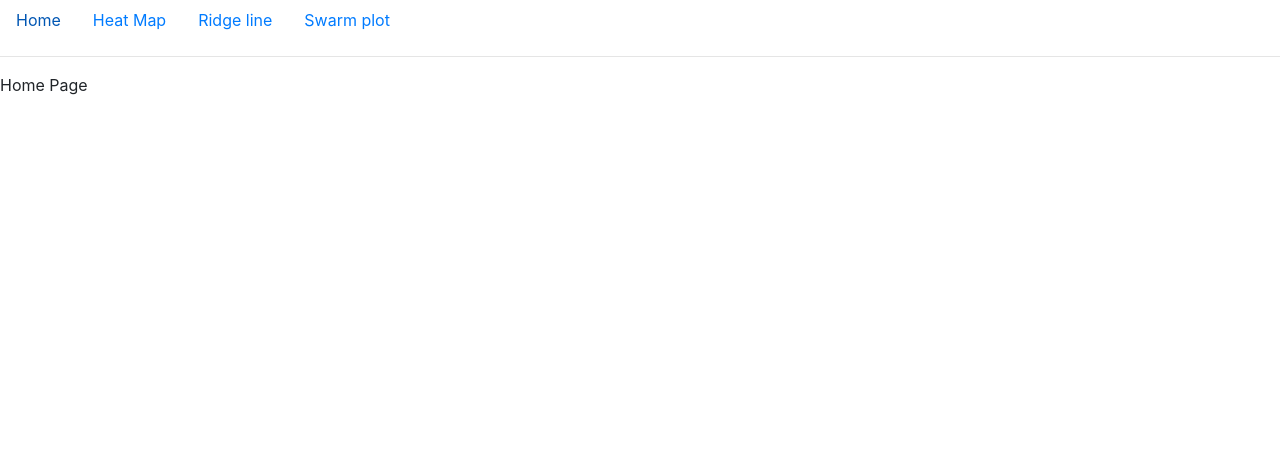
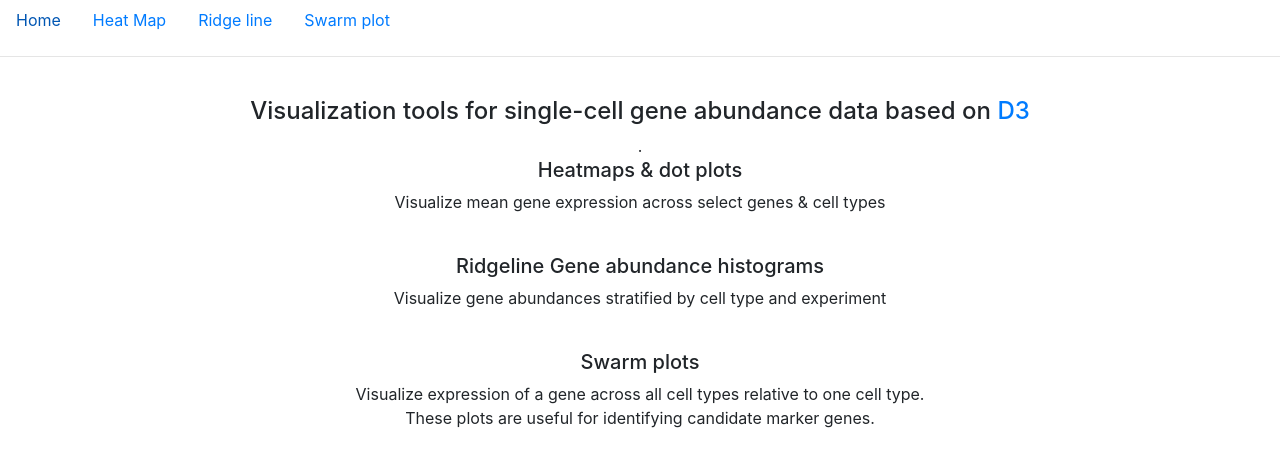
Before and after one commit to WormBase/wormcells-viz, a React (Create React App) app in the folder src/frontend/: page / in a window 1280 px wide. Shown: the top 466 px of the page. Built offline with nearby package versions, Linux system fonts and the light colour scheme.

Commit message:
feat(home): added home page

```diff
--- a/src/frontend/src/components/Home.js
+++ b/src/frontend/src/components/Home.js
@@ -2,7 +2,18 @@ const HeatmapContainer = () => {
 
     return (
         <div>
-            Home Page
+            <div className="text-center">
+                <br/>
+                <h4>Visualization tools for single-cell gene abundance data based on <a href="https://d3js.org/" target="_blank">D3</a></h4>.
+                <br/>
+                <h5>Heatmaps & dot plots</h5>
+                <p>Visualize mean gene expression across select genes & cell types</p><br/>
+                <h5>Ridgeline Gene abundance histograms</h5>
+                <p>Visualize gene abundances stratified by cell type and experiment</p><br/>
+                <h5>Swarm plots</h5>
+                <p>Visualize expression of a gene across all cell types relative to one cell type.<br/>These plots are useful for identifying candidate marker genes.</p>
+            </div>
+
         </div>
     );
 }
```
